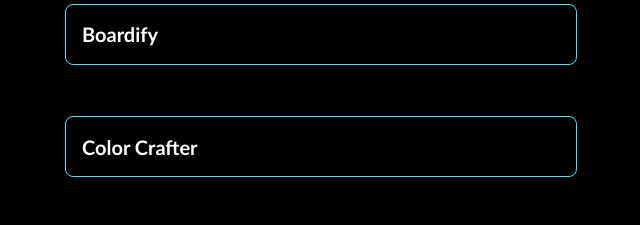
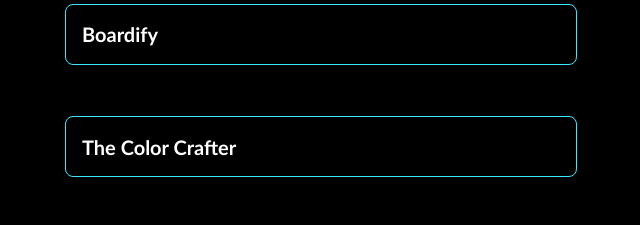
Before and after one commit to DiegoEMartinezZ/PortfolioWeb, a React (Create React App) app: page /#/ in a window 1280 px wide. Shown: the part 820-1045 px from the top of the page, without its empty margins (319-959 px from the left). Built offline with nearby package versions, Linux system fonts and the light colour scheme.

Commit message:
add the url for the deploy of the color crafter and the git repository

```diff
--- a/src/components/project/ProjectWrap.jsx
+++ b/src/components/project/ProjectWrap.jsx
@@ -21,10 +21,10 @@ export const ProjectWrap = () => {
           />
 
           <ProjectContainer
-            titleProject={"Color Crafter"}
+            titleProject={"The Color Crafter"}
             descriptionProject={descriptions[1]}
-            previewURL={""}
-            gitURL={""}
+            previewURL={"https://thecolorcrafter.netlify.app/"}
+            gitURL={"https://github.com/DiegoEMartinezZ/colorCrafter"}
           />
 
           <ProjectContainer
```
